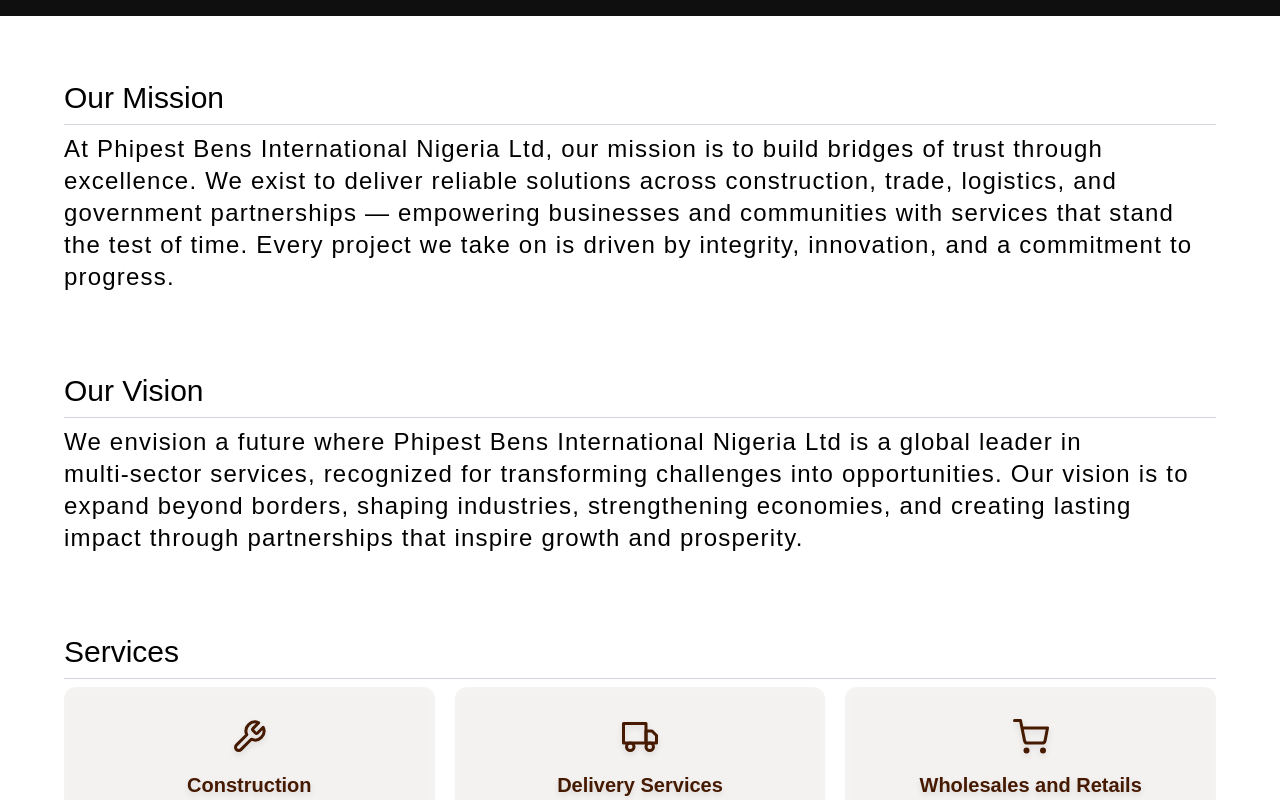
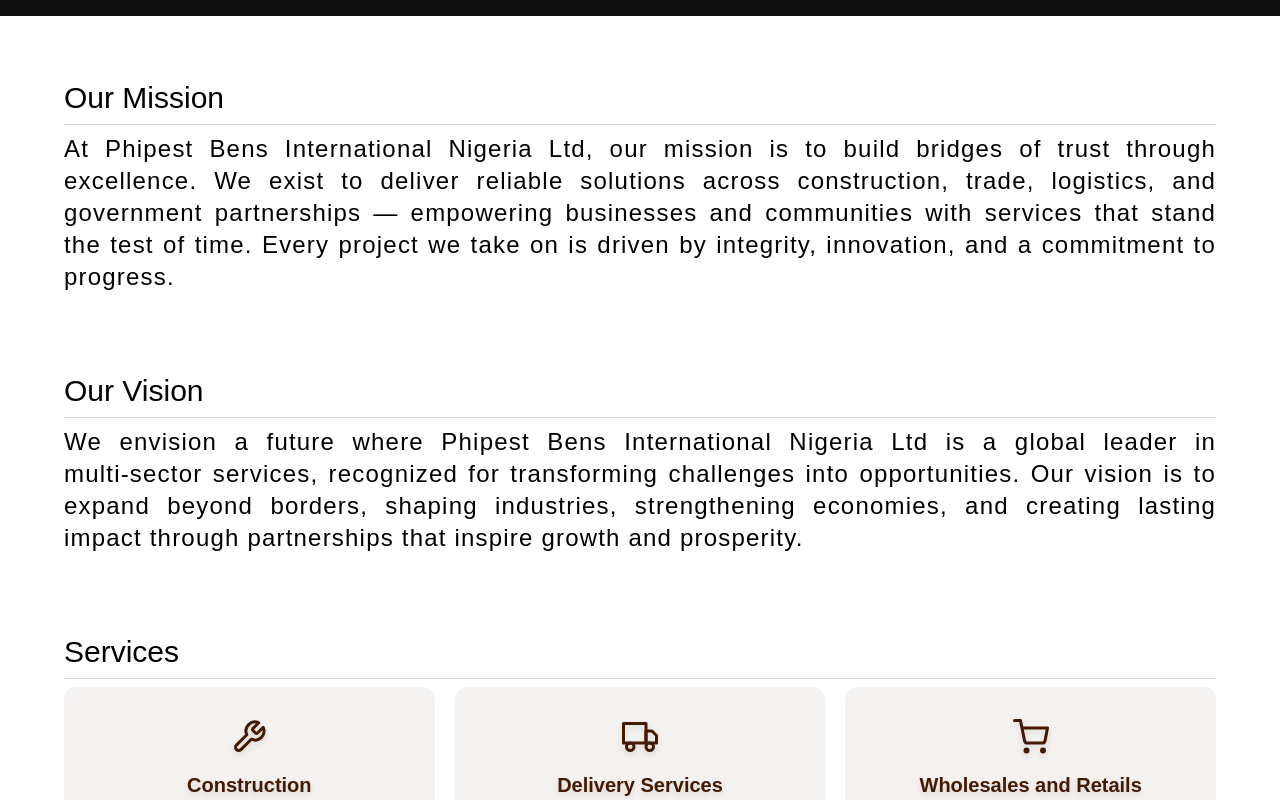
Before and after one commit to Festus-123/Phipest-Bens, a Next.js app: page / in a window 1280 px wide. Shown: the part 780-1580 px from the top of the page. Built offline with nearby package versions, Linux system fonts and the light colour scheme; grey boxes are pictures that could not be loaded.

Commit message:
made little correction to previous commit

```diff
--- a/app/about_ceo/page.tsx
+++ b/app/about_ceo/page.tsx
@@ -26,7 +26,7 @@
           />
         </div>
       </div>
-      <div className="h-screen p-4 md:p-8 flex flex-col gap-4">
+      <div className="h-full p-4 md:p-8 flex flex-col gap-4">
 
         {/*  */}
         <div className="rounded-xl bg-amber-950/5 flex flex-col gap-2 text-amber-950 text-lg md:text-xl p-4 md:p-8">
--- a/component/Footer.tsx
+++ b/component/Footer.tsx
@@ -1,6 +1,6 @@
 import Link from "next/link";
 import { IconType } from "react-icons";
-import { FiFacebook, FiLinkedin, FiMail, FiX } from "react-icons/fi";
+import { FiFacebook, FiLinkedin, FiMail } from "react-icons/fi";
 import { SiX } from "react-icons/si";
 
 export type CONTACTTYPE = {
@@ -35,7 +35,7 @@
   return (
     <footer className="relative bg-linear-to-r from-amber-950 to-amber-900 text-white/80 p-8 lg:p-12">
       <div className="absolute inset-0 w-full h-full bg-black/60" />
-      <div className="relative flex flex-row flex-wrap gap-5 items-end justify-between mb-10 font-light text-lg">
+      <div className="relative flex flex-row md:flex-wrap gap-10 items-end justify-between mb-10 font-light text-lg overflow-x-auto nav-scroll">
         <aside className="flex flex-col gap-3">
           <h1 className="font- text-xl md:text-2xl">
             PHIPEST BENS <br /> INTERNATIONAL NIGERIA LIMITED.
@@ -74,7 +74,7 @@
       </div>
 
       <div className="relative border-t p-4 md:p-8 lg:p-12 flex flex-col items-center gap-2">
-        <p>&copy;2013 Phipest Bens Int Nig Ltd All rigths reserved</p>
+        <p className="text-center">&copy;2013 Phipest Bens Int Nig Ltd All rigths reserved</p>
         {/* <p>Founded by Phillip Oluwole Oladosu C.E.O-current</p> */}
         <div className="flex items-center gap-4 underline text-xs md:text-sm">
           <a>Terms of Service</a>
--- a/pages/Overview.tsx
+++ b/pages/Overview.tsx
@@ -54,7 +54,7 @@
         <h1 className="text-xl md:text-3xl border-b border-gray-300 pb-2 mb-2">
           Our Mission
         </h1>
-        <p className="text-lg md:text-2xl tracking-wider">
+        <p className=" md:text-2xl tracking-wider text-justify">
           At Phipest Bens International Nigeria Ltd, our mission is to build
           bridges of trust through excellence. We exist to deliver reliable
           solutions across construction, trade, logistics, and government
@@ -69,7 +69,7 @@
         <h1 className="text-xl md:text-3xl border-b border-gray-300 pb-2 mb-2">
           Our Vision
         </h1>
-        <p className="text-lg md:text-2xl tracking-wider">
+        <p className=" md:text-2xl tracking-wider text-justify">
           We envision a future where Phipest Bens International Nigeria Ltd is a
           global leader in multi‑sector services, recognized for transforming
           challenges into opportunities. Our vision is to expand beyond borders,
```
